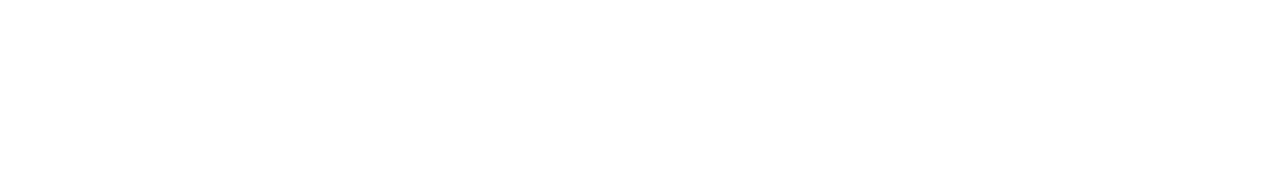
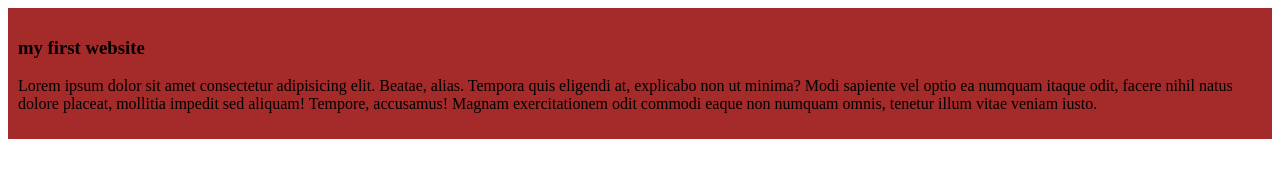
Before and after one commit to yousufrahman11/my-first-github-ripo, a plain HTML site: page index.html in a window 1280 px wide. Drawn offline with Linux system fonts and the light colour scheme.

Commit message:
added the first blog

```diff
--- a/index.html
+++ b/index.html
@@ -4,8 +4,13 @@
     <meta charset="UTF-8">
     <meta name="viewport" content="width=device-width, initial-scale=1.0">
     <title>my first github ripo</title>
+    <link rel="stylesheet" href="styles/style.css">
 </head>
 <body>
+    <div>
+        <h3>my first website</h3>
+        <p>Lorem ipsum dolor sit amet consectetur adipisicing elit. Beatae, alias. Tempora quis eligendi at, explicabo non ut minima? Modi sapiente vel optio ea numquam itaque odit, facere nihil natus dolore placeat, mollitia impedit sed aliquam! Tempore, accusamus! Magnam exercitationem odit commodi eaque non numquam omnis, tenetur illum vitae veniam iusto.</p>
+    </div>
 
 </body>
 </html>
--- /dev/null
+++ b/styles/style.css
@@ -0,0 +1,4 @@
+div{
+    background-color: brown;
+    padding: 10px;
+}
```
